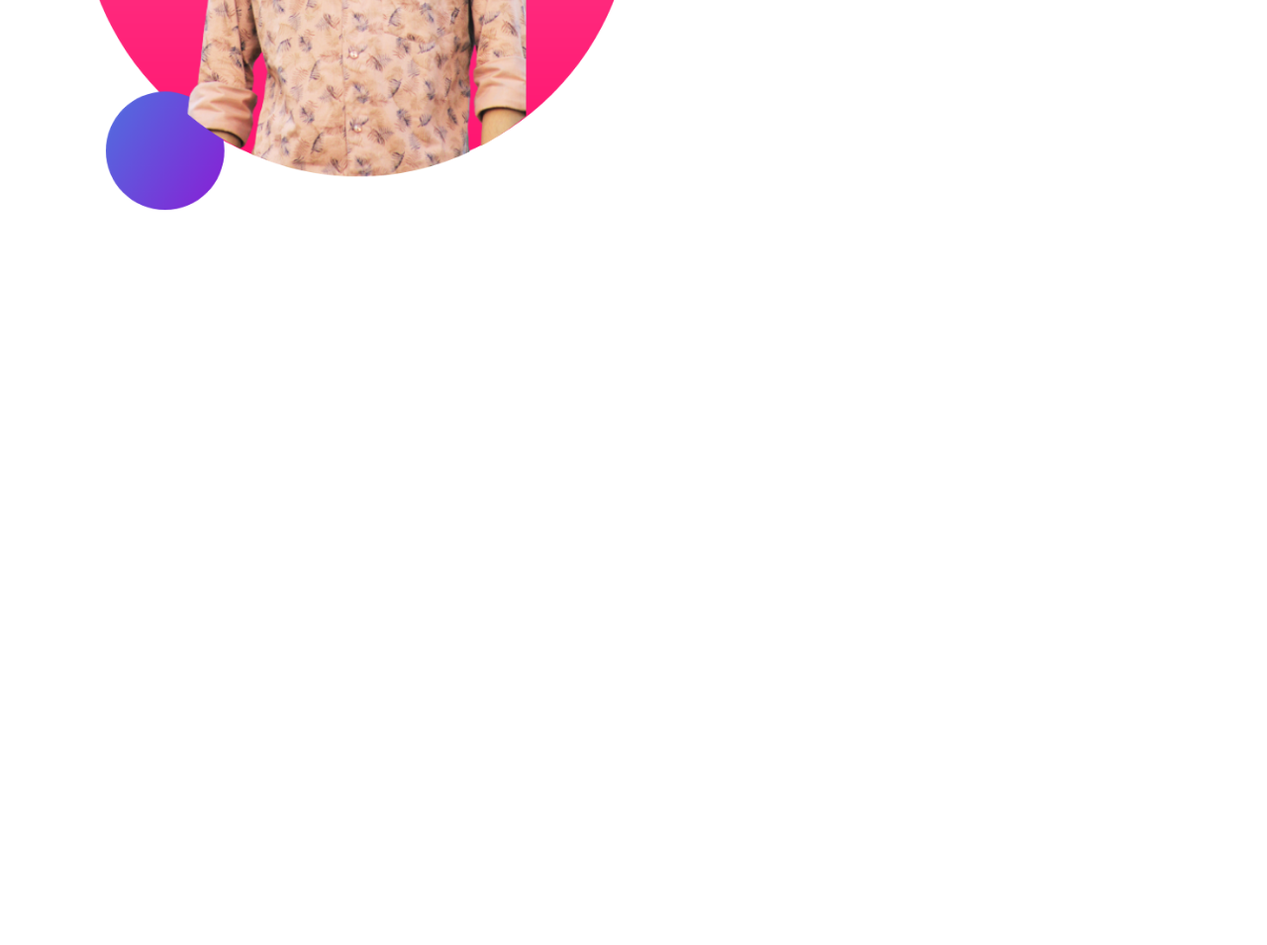
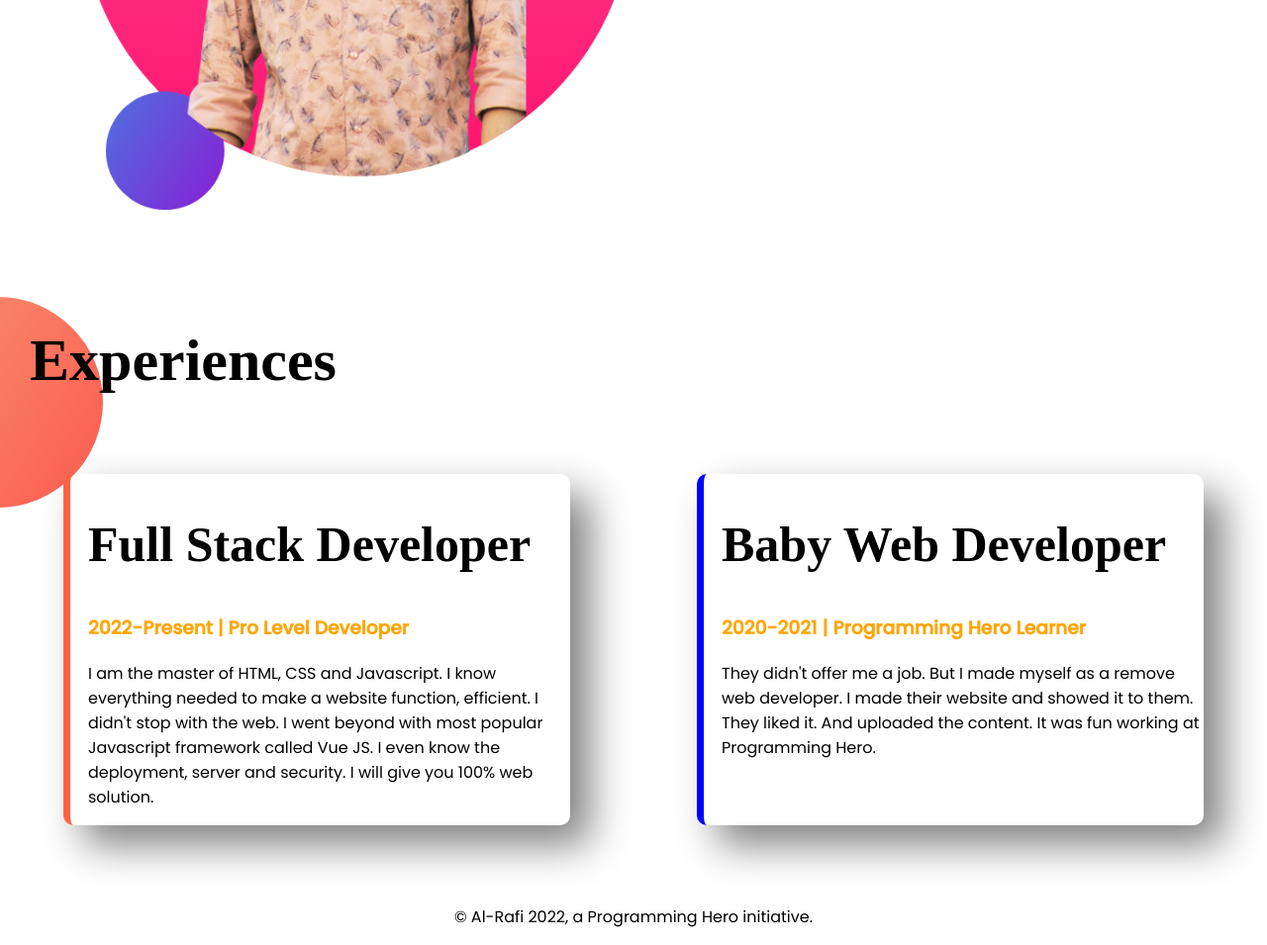
Before and after one commit to alrafi2021/developer-portfolio, a plain HTML site: page index.html in a window 1280 px wide. Shown: the part 1065-2020 px from the top of the page at 99% size. Before the commit the page ends 1365 px from the top, so only its background shows below. Drawn offline with Linux system fonts and the light colour scheme; a web font is replaced by a local one.

Commit message:
footer added

```diff
--- a/index.html
+++ b/index.html
@@ -18,7 +18,7 @@
 </head>
 
 <body>
-    <section class="top-banner">
+    <section class="top-banner flexible-container">
         <div class="half-width">
 
             <h1>Welcome To</h1>
@@ -36,7 +36,7 @@
         <div class="half-width"> <img src="images/alrafi.png" alt=""></div>
     </section>
 
-    <section class="dream-big">
+    <section class="dream-big flexible-container">
         <div class="half-width">
             <img src="images/alrafi2.png" alt="">
         </div>
@@ -50,7 +50,29 @@
         </div>
 
     </section>
-
+    <section class="experience-area">
+        <h1 class="new">Experiences</h1>
+        <div class="flexible-container">
+            <div id="full-stack-developer" class="experience-item">
+                <h1>Full Stack Developer</h1>
+                <h3 class="orange-color">2022-Present | Pro Level Developer</h3>
+                <p>I am the master of HTML, CSS and Javascript. I know everything needed to make a website function,
+                    efficient. I didn't stop with the web. I went beyond with most popular Javascript framework called
+                    Vue
+                    JS. I even know the deployment, server and security. I will give you 100% web solution.</p>
+            </div>
+            <div id="baby-web-developer" class="experience-item">
+                <h1>Baby Web Developer</h1>
+                <h3 class="orange-color">2020-2021 | Programming Hero Learner</h3>
+                <p>They didn't offer me a job. But I made myself as a remove web developer. I made their website and
+                    showed
+                    it to them. They liked it. And uploaded the content. It was fun working at Programming Hero.</p>
+            </div>
+        </div>
+    </section>
 </body>
+<footer>
+    <p>© Al-Rafi 2022, a Programming Hero initiative.</p>
+</footer>
 
 </html>
--- a/style.css
+++ b/style.css
@@ -17,7 +17,7 @@ body {
     margin: 0;
 }
 
-section {
+.flexible-container {
     display: flex;
     margin-bottom: 80px;
 }
@@ -25,6 +25,7 @@ section {
 .half-width {
     width: 50%;
     padding-left: 20px;
+
 }
 
 .half-width img {
@@ -44,3 +45,40 @@ section {
     background-image: url(images/top-banner.png);
     background-repeat: no-repeat;
 }
+
+.new {
+    padding: 30px;
+    font-size: 60px;
+}
+
+.orange-color {
+    color: orange;
+}
+
+.experience-area {
+    background-image: url(images/exp-bg.png);
+    background-repeat: no-repeat;
+
+}
+
+.experience-item {
+    width: 50%;
+    margin-left: 5%;
+    margin-right: 5%;
+    padding-left: 18px;
+    border-radius: 10px;
+    box-shadow: 20px 20px 40px gray;
+
+}
+
+#full-stack-developer {
+    border-left: 7px solid tomato;
+}
+
+#baby-web-developer {
+    border-left: 7px solid blue;
+}
+
+footer p {
+    text-align: center;
+}
```
